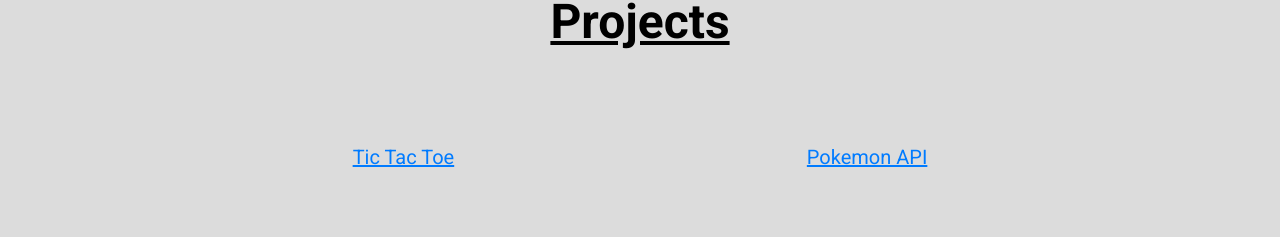
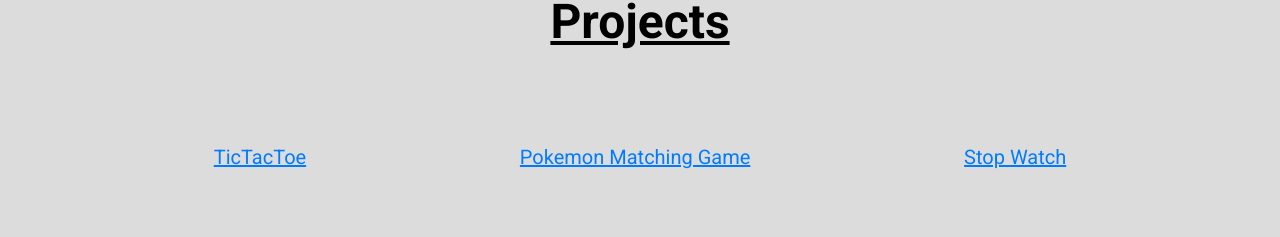
Before and after one commit to Benjamincook1313/Portfolio, a React (Create React App) app: page /#/ in a window 1280 px wide. Shown: the part 2367-2604 px from the top of the page. Built offline with nearby package versions, Linux system fonts and the light colour scheme.

Commit message:
added new project

```diff
--- a/src/Components/Projects/Projects.js
+++ b/src/Components/Projects/Projects.js
@@ -34,8 +34,9 @@
       <br/>
       <br/>
       <div className='project-links'>
-        <a href='https://benjamincook1313.github.io/benjamincook1313/'>Tic Tac Toe</a>
-        <a href='https://benjamincook1313.github.io/Pokemon-api/'>Pokemon API</a>
+        <a href='https://benjamincook1313.github.io/benjamincook1313/'>TicTacToe</a>
+        <a href='https://benjamincook1313.github.io/Pokemon-api/'>Pokemon Matching Game</a>
+        <a href='https://benjamincook1313.github.io/stop-watch/'>Stop Watch</a>
       </div>
       <section className='p-img-section' >
 
```
